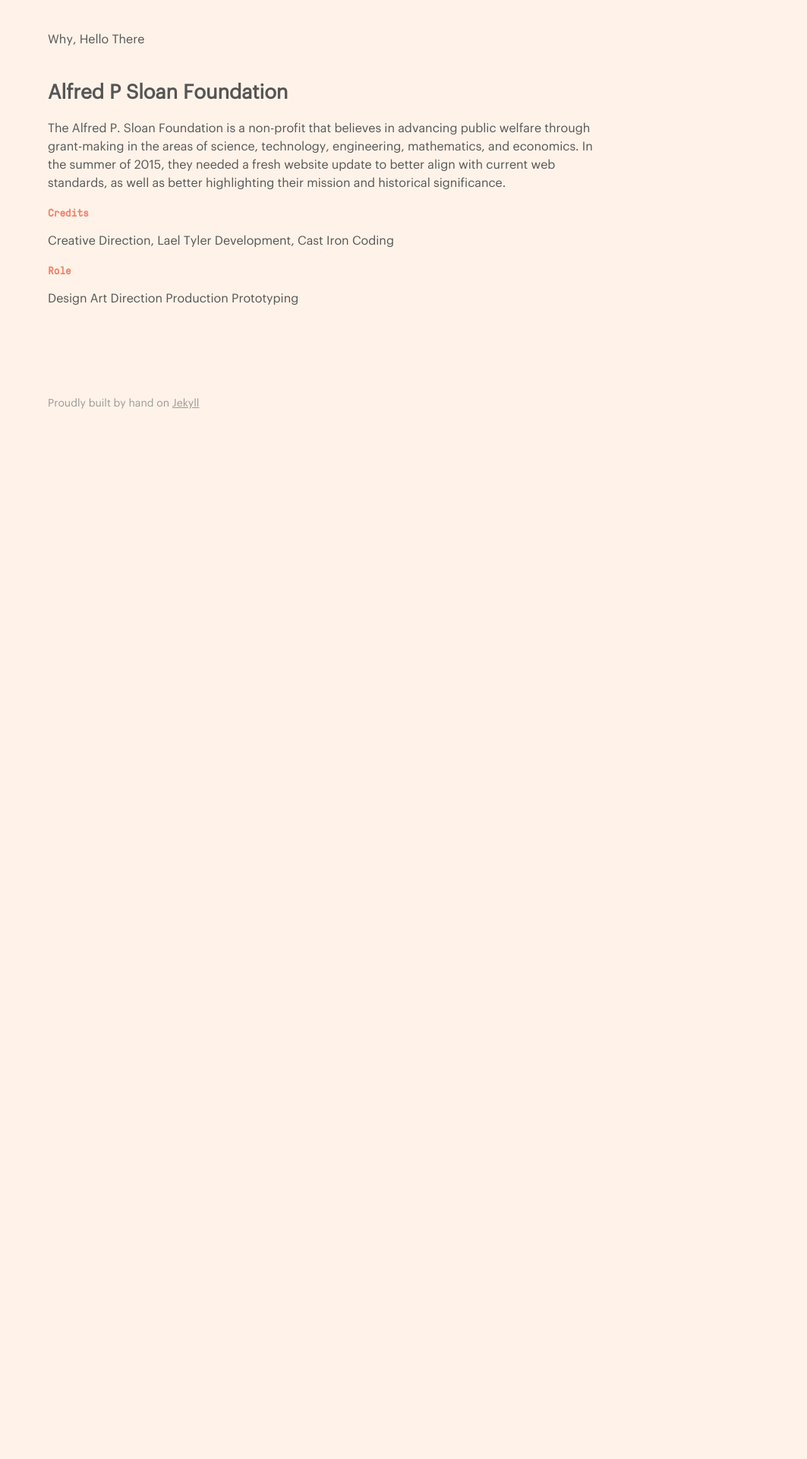
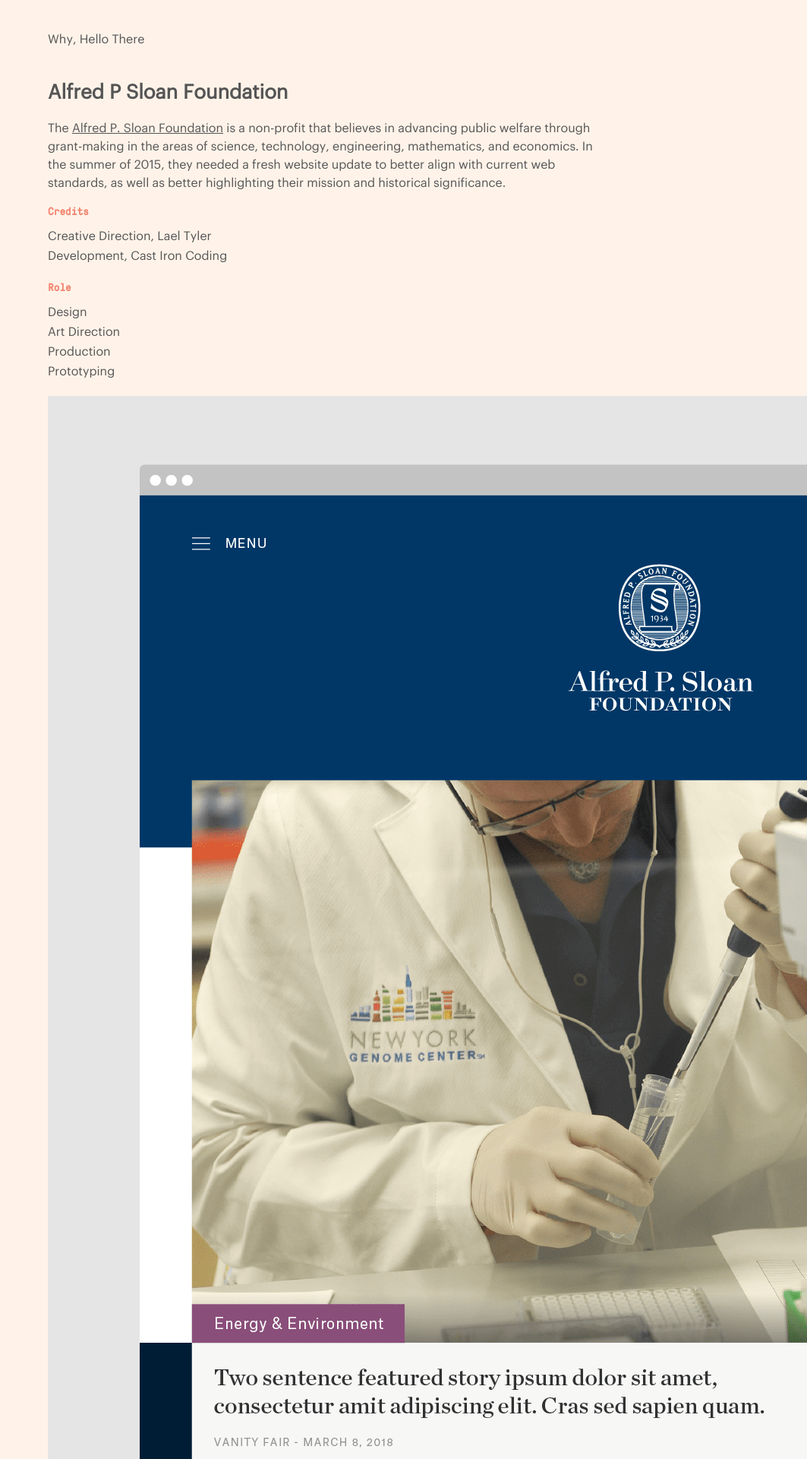
Before and after one commit to jonaschafer/jonaschafer.github.io, a Jekyll site: the page built from collections/_work/sloan.md, in a window 1280 px wide. Shown: the top 1920 px of the page at 76% size, without its empty margins (217-1280 px from the left). Built offline with Jekyll 4.4.1, drawn with Linux system fonts in a browser that asks for light colours; before the commit the page ends 900 px from its top, so only the background shows below that.

Commit message:
updated sloan work project with copy, role, credits and ul and li elements, updated layout scss with ul li for work projects and added images to assets folder

```diff
--- a/assets/stylesheets/core/_layout.scss
+++ b/assets/stylesheets/core/_layout.scss
@@ -48,21 +48,23 @@
 
 ul {
   list-style: none;
-  padding-left: 20px;
-  margin: 0;
+  // padding-left: 20px;
+  padding: 0;
 }
 
 li {
-	line-height: 24px;
+	line-height: 20px;
 	padding-bottom: 6px;
+
 }
 
-li::before {
-  content: "• ";
-  color: $coral;
-  margin-right: 10px;
-  font-size: 20px;
-}
+// color the bullet points
+// li::before {
+//   content: "• ";
+//   color: $coral;
+//   margin-right: 10px;
+//   font-size: 20px;
+// }
 
 h1 {
   font-family: 'Graphik-Regular', Helvetica, Arial, sans-serif;
@@ -95,7 +97,7 @@
 h6 {
 	font-family: 'GTPressuraMono', Helvetica, Arial, sans-serif;
 	font-size: 14px;
-	line-height: 20px;
+	line-height: 16px;
 
   // weird margin thing
   margin: inherit;
--- a/collections/_work/sloan.md
+++ b/collections/_work/sloan.md
@@ -5,19 +5,23 @@
 
 # Alfred P Sloan Foundation
 
-The Alfred P. Sloan Foundation is a non-profit that believes in advancing public welfare through grant-making in the areas of science, technology, engineering, mathematics, and economics. In the summer of 2015, they needed a fresh website update to better align with current web standards, as well as better highlighting their mission and historical significance.
+The <a href="https://sloan.org/" target="_blank">Alfred P. Sloan Foundation</a> is a non-profit that believes in advancing public welfare through grant-making in the areas of science, technology, engineering, mathematics, and economics. In the summer of 2015, they needed a fresh website update to better align with current web standards, as well as better highlighting their mission and historical significance.
 
 ###### Credits
-Creative Direction, Lael Tyler
-Development, Cast Iron Coding
+<ul>
+  <li>Creative Direction, Lael Tyler</li>
+  <li>Development, Cast Iron Coding</li>
+</ul>
 
 ###### Role
-Design
-Art Direction
-Production
-Prototyping
+<ul>
+  <li>Design</li>
+  <li>Art Direction</li>
+  <li>Production</li>
+  <li>Prototyping</li>
+</ul>
 
-[](/assets/images/sloan/sloan-1.jpg)
-[](/assets/images/sloan/sloan-2.jpg)
-[](/assets/images/sloan/sloan-3.jpg)
-[](/assets/images/sloan/sloan-4.jpg)
+![](/assets/images/sloan/sloan-1.png)
+![](/assets/images/sloan/sloan-2.png)
+![](/assets/images/sloan/sloan-3.png)
+![](/assets/images/sloan/sloan-4.png)
```
Also changed, not shown: assets/images/sloan/sloan-1.png (added), assets/images/sloan/sloan-2.png (added), assets/images/sloan/sloan-3.png (added), assets/images/sloan/sloan-4.png (added), assets/images/sloan/sloan-5.png (added), assets/images/sloan/sloan-6.png (added), assets/images/sloan/sloan-7.png (added).
